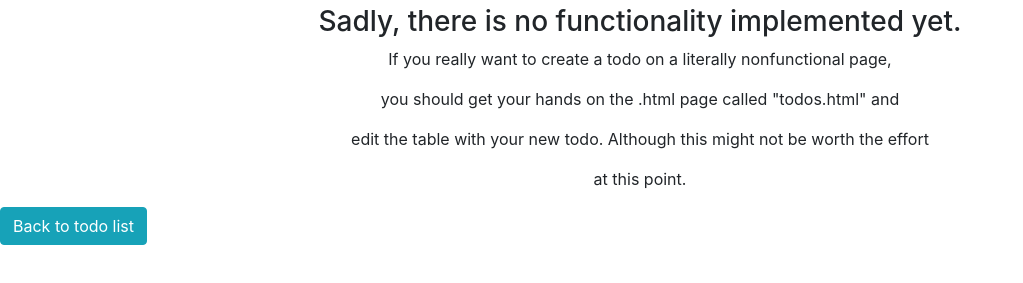
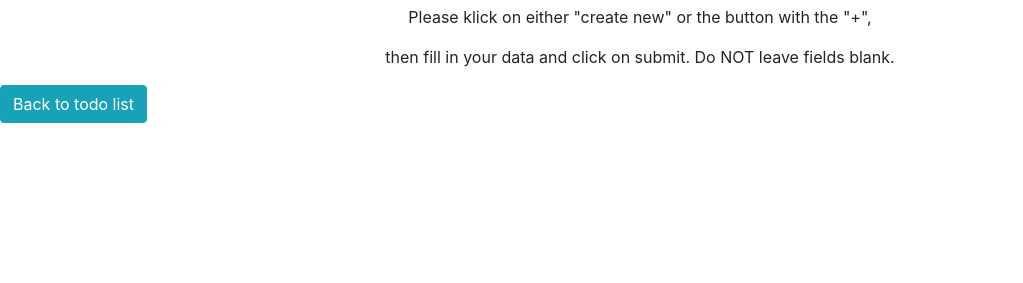
Before and after one commit to Quhaqu/Ha1, a website: page ha2/howto.html in a window 1280 px wide. Shown: the part 107-390 px from the top of the page, without its empty margins (0-1023 px from the left). Drawn offline with nearby package versions, Linux system fonts and the light colour scheme.

Commit message:
minor changes and bugfixes.

```diff
--- a/ha2/howto.html
+++ b/ha2/howto.html
@@ -37,12 +37,8 @@
   	</header>
 
     <h1>How to Create a Todo</h1>
-
-    <h3> Sadly, there is no functionality implemented yet. </h3>
-    <p> If you really want to create a todo on a literally nonfunctional page, </p>
-    <p> you should get your hands on the .html page called "todos.html" and </p>
-    <p> edit the table with your new todo. Although this might not be worth the effort </p>
-    <p> at this point. </p>
+    <p> Please klick on either "create new" or the button with the "+", </p>
+    <p> then fill in your data and click on submit. Do NOT leave fields blank.</p>
 
     <a href="todos.html" class="btn btn-info" > Back to todo list </a>
 
```
Also changed, not shown: ha2/todos.html (+5 -3 lines).
